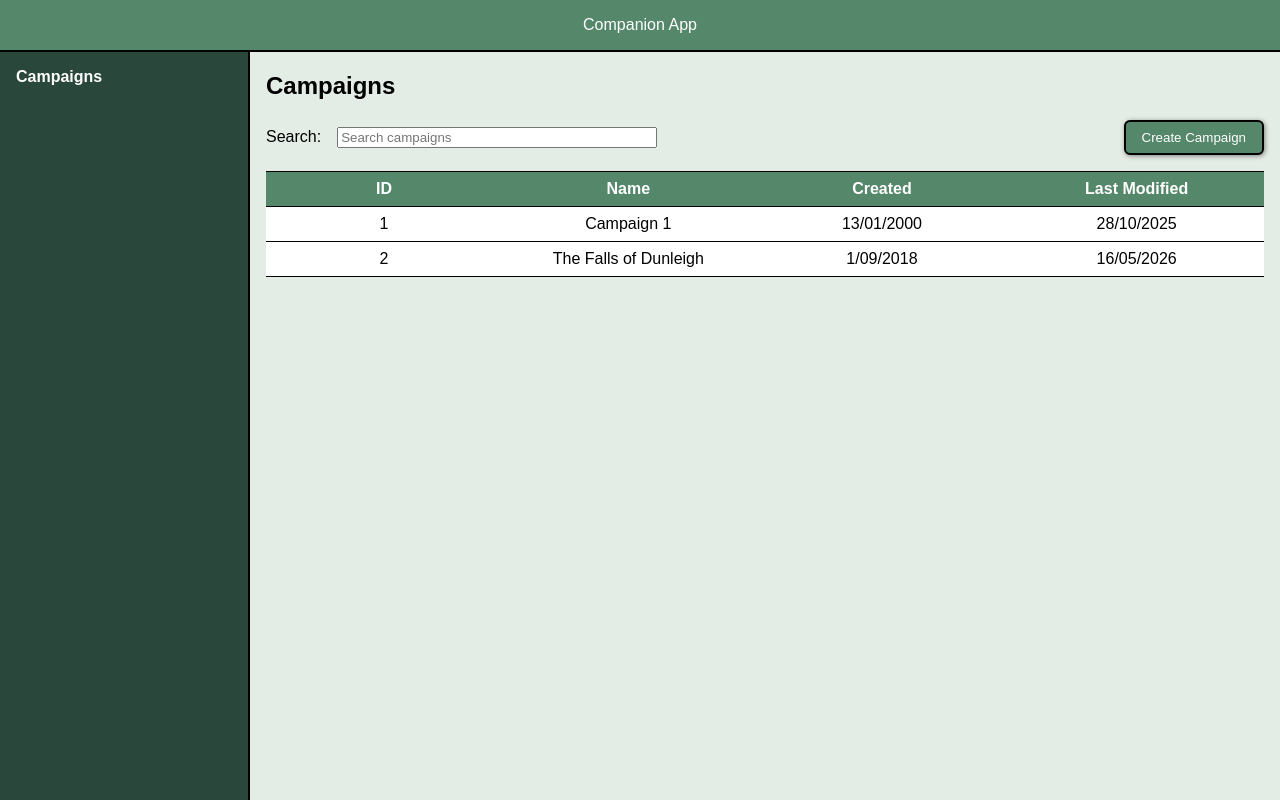
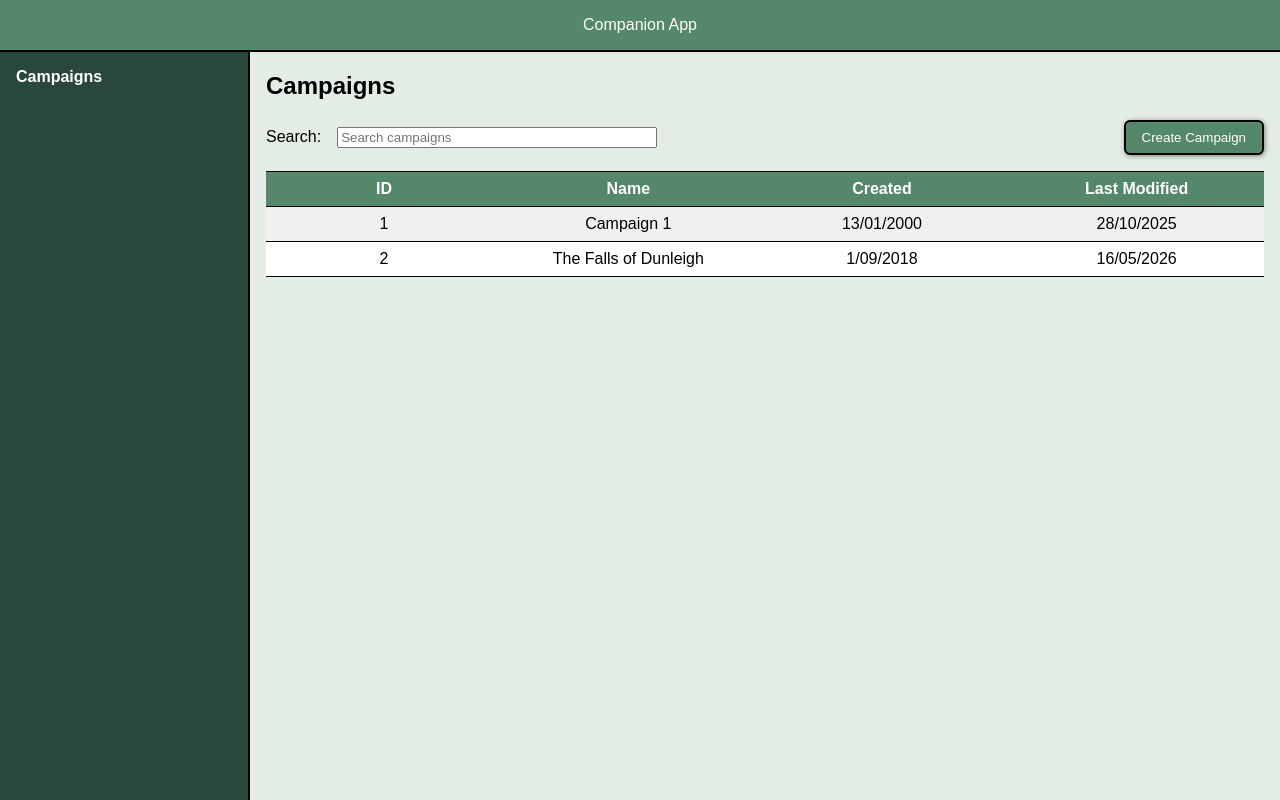
Before and after one commit to bmckay18/ttrpg-companion, an Angular app: page /campaigns in a window 1280 px wide. In both pictures the pointer is over the element 384 px from the left and 223 px from the top of the page. Built offline with nearby package versions, Linux system fonts and the light colour scheme.

Commit message:
Add hover effect to table row

```diff
--- a/src/app/campaign/campaign.css
+++ b/src/app/campaign/campaign.css
@@ -23,6 +23,11 @@ th {
     color: white;
 }
 
+tr:hover td {
+    background-color: rgb(240, 240, 240);
+    cursor: pointer;
+}
+
 .card-search {
     display: flex;
     margin-bottom: 1rem;
```
